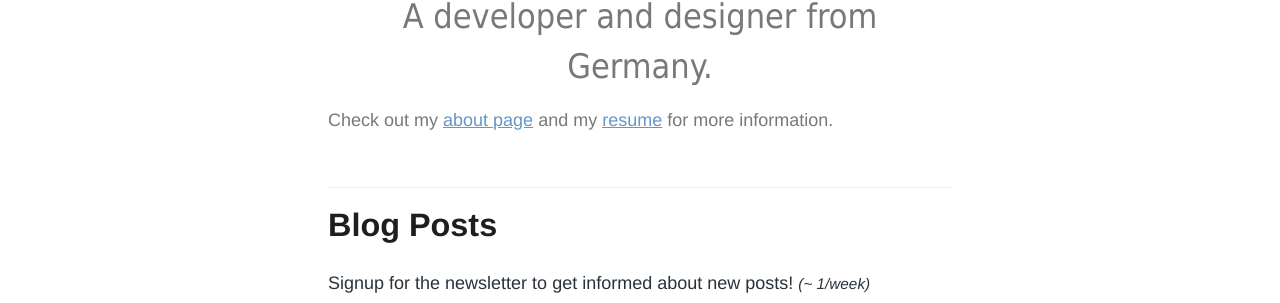
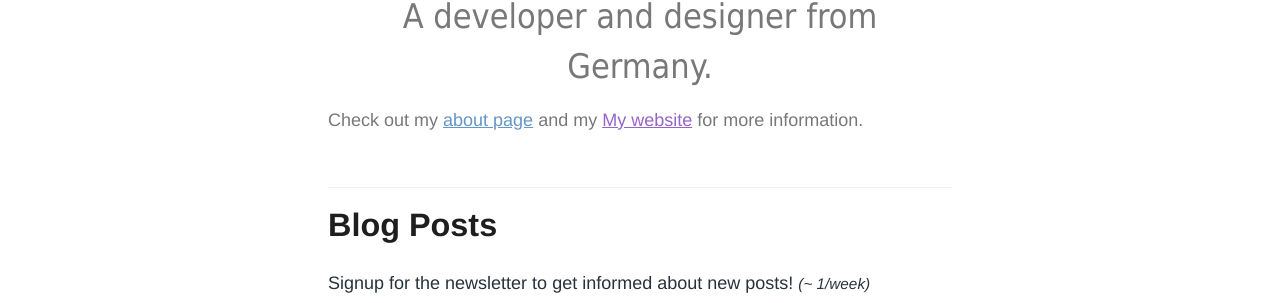
Before and after one commit to ad-si/adriansieber-com, a Jekyll site: the page built from index.html, in a window 1280 px wide. Shown: the part 213-516 px from the top of the page. Built offline with Jekyll 4.4.1, drawn with Linux system fonts in a browser that asks for light colours; nearby versions of some CDN libraries; comment, search, counter and statistics services are not loaded.

Commit message:
Let user link to their own website

```diff
--- a/index.html
+++ b/index.html
@@ -10,7 +10,7 @@ isHome: true
 
 	<p class=subSubtitle>
 		Check out my <a href=/about>about page</a> and my
-		<a href=/resume>resume</a> for more information.
+		<a href={{user.website}}>My website</a> for more information.
 	</p>
 </header>
 
```
